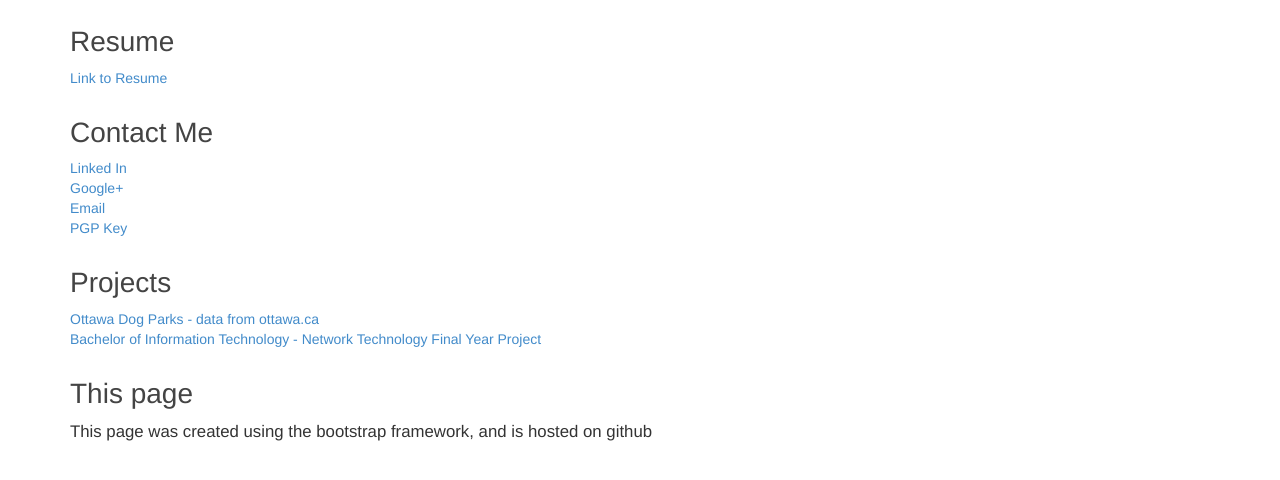
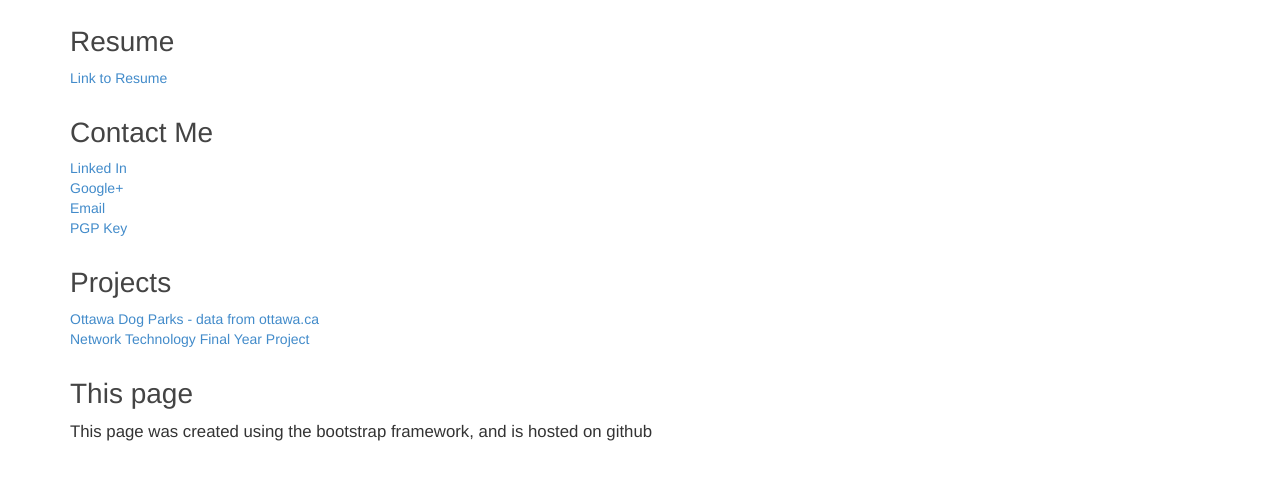
Before and after one commit to robertbarrett/robertbarrett.github.io, a plain HTML site: page index.html in a window 1280 px wide. Shown: the part 184-664 px from the top of the page. Drawn offline with nearby package versions, Linux system fonts and the light colour scheme.

Commit message:
Update index.html

```diff
--- a/index.html
+++ b/index.html
@@ -181,7 +181,7 @@ hr {border-color: #ddd;}
 	<div class="container">
 		<h2>Projects</h2>
 		<a href="https://www.google.com/maps/d/viewer?mid=zHCNWtNx7vmY.k9inOfiPCxRk"> Ottawa Dog Parks - data from ottawa.ca</a><br/>
-		<a href="https://sdn-network-technology-project.github.io/DynamicTrafficDiversionInSDN.pdf"> Bachelor of Information Technology - Network Technology Final Year Project</a>
+		<a href="https://sdn-network-technology-project.github.io/DynamicTrafficDiversionInSDN.pdf">Network Technology Final Year Project</a>
 	</div>
 
 	<!--/.container-->
```
